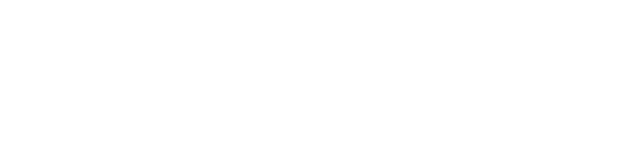
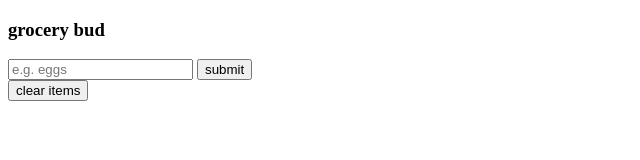
Before and after one commit to Maxmillian-Muiruri/grocery, a plain HTML site: page index.html in a window 1280 px wide. Shown: the whole page, without its empty margins (0-640 px from the left). Drawn offline with Linux system fonts and the light colour scheme.

Commit message:
add section

```diff
--- a/index.html
+++ b/index.html
@@ -6,5 +6,21 @@
 
     <title>Document</title>
   </head>
-  <body></body>
+  <body>
+    <section class="section-center">
+      <form class="grocery-form">
+        <p class="alert"></p>
+        <h3>grocery bud</h3>
+        <div class="form-control">
+          <input type="text" id="grocery" placeholder="e.g. eggs" />
+          <button type="submit" class="submit-btn">submit</button>
+        </div>
+      </form>
+      <!-- list -->
+      <div class="grocery-container">
+        <div class="grocery-list"></div>
+        <button class="clear-btn">clear items</button>
+      </div>
+    </section>
+  </body>
 </html>
```
